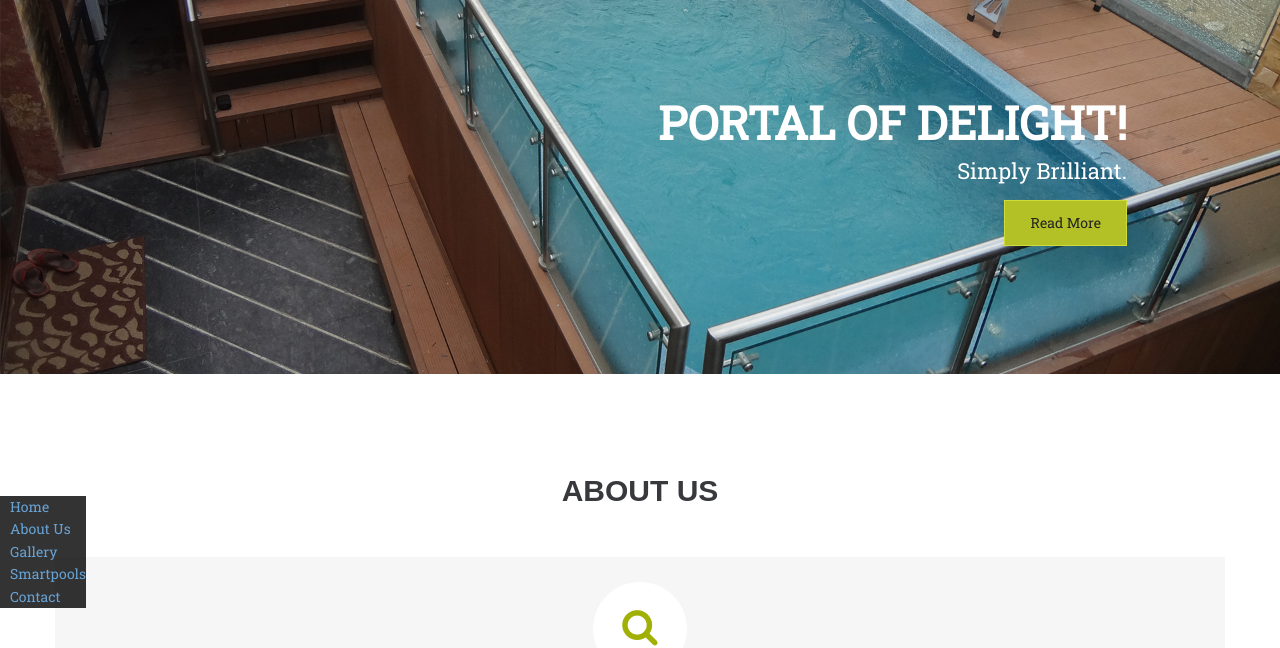
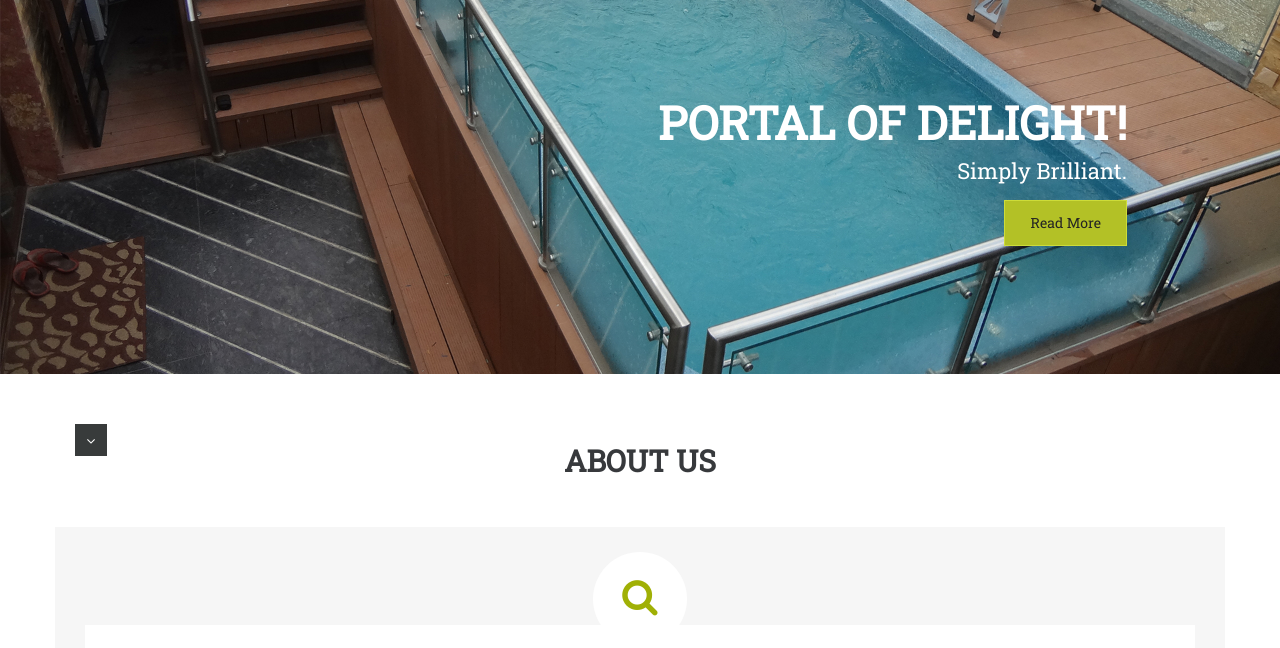
Before and after one commit to aluruakash/king-bound, a plain HTML site: page index.html in a window 1280 px wide. Shown: the part 192-840 px from the top of the page. Drawn offline with Linux system fonts and the light colour scheme; a web font is replaced by a local one.

Commit message:
Add exsisting file

```diff
--- a/css/main.css
+++ b/css/main.css
@@ -81,18 +81,17 @@ p.powered{
 	}
 }
 .fix{
-	position: fixed;
 	background-color: black;
 	opacity: .8;
-	bottom: -10px;
-	left: -30px;
-	z-index: 1;
+	position: absolute;
+	left: 0;
+	text-align: center;
 }
 .fix li{
 	list-style-type: none;
 }
 .copyright p{
-	text-align: center;
+	text-align: left;
 }
 .container h3{
 	font-family: 'Roboto Slab', serif;
@@ -106,3 +105,47 @@ a.footer-logo{
 .flex-caption p{
 	font-family: 'Roboto Slab', serif;
 }
+h2.aligncenter{
+	font-family: 'Roboto Slab', serif;
+}
+
+.row{
+	position: relative;
+}
+.scrolldown{
+    position:absolute;
+    width:32px;
+    height:32px;
+    top:0px;
+    left:20px;
+    background: #383b3b;
+}
+
+a.scrolldown {
+	outline:0;
+	text-align: center;
+}
+
+a.scrolldown:hover,a.scrolldown:active,a.scrolldown:focus {
+	opacity:1;
+	text-decoration:none;
+}
+a.scrolldown i {
+	margin-top: 10px;
+	color: #fff;
+}
+a.scrolldown i:hover {
+	text-decoration:none;
+}
+
+@media(max-width: 767px){
+	.footer-logo img{
+		width: 20%;
+		position: absolute;
+		left: 0;
+		right: 0;
+		top:50px;
+		margin-left: auto;
+		margin-right: auto;
+	}
+}
--- a/index.html
+++ b/index.html
@@ -14,6 +14,7 @@
 <link href="css/gallery-1.css" rel="stylesheet">
 <link href="css/style.css" rel="stylesheet" />
 <link href="css/main.css" rel="stylesheet" />
+<link rel="shortcut icon" href="favicon.ico">
 
 
 <link href="https://fonts.googleapis.com/css?family=Roboto+Slab" rel="stylesheet">
@@ -94,23 +95,15 @@
 	<section id="content">
 	<a  name="about"></a>
 	<div class="container box1">
-		<div class="row">
-			<ul class="fix">
-				<li><a href="#home">Home</a></li>
-				<li><a href="#about">About Us</a></li>
-                <li><a href="#gallery">Gallery</a></li>
-				<li><a href="#download">Smartpools</a></li>
-                <li><a href="#contact">Contact</a></li>
-			</ul>
-		</div>
 	    <div class="row">
 			<div class="col-md-12">
 				<div class="aligncenter"><h2 class="aligncenter">About Us</h2></div>
 			</div>
-		</div>
-		<div class="row">
-		<div class="skill-home"> <div class="skill-home-solid clearfix">
-		<div class="col-md-3 col-lg-12 text-center">
+        <a href="#gallery" class="scrolldown"><i class="fa fa-angle-down active"></i></a>
+        </div>
+        <div class="row">
+        <div class="skill-home"> <div class="skill-home-solid clearfix">
+        <div class="col-md-3 col-lg-12 text-center">
 		<span class="icons c1"><i class="fa fa-search"></i></span> <div class="box-area">
 			<h3>Features</h3>
 			<p>SmartPools™ is the world's leading specialist in luxury 	swim spas, products and solutions. Our award winning range of intelligent swimming solutions have been internationally acclaimed for their innovative design, aesthetics and functionality. You can now experience space savvy, affordable luxury in the comfort and privacy of your own home.</p>
@@ -142,11 +135,11 @@
 	<section id="gallery-1" class="content-block section-wrapper gallery-1">
     	 	<div class="container">
 
-		<a  name="gallery"></a>
+        <a  name="gallery"></a>
             <!-- /.gallery-filter -->
+            <div class="row">
             <h3>Gallery</h3>
-
-            <div class="row">
+            <a href="#download" class="scrolldown"><i class="fa fa-angle-down active"></i></a>
                 <div id="isotope-gallery-container">
                     <div class="col-md-4 col-sm-6 col-xs-12 gallery-item-wrapper artwork creative">
                         <div class="gallery-item">
@@ -279,8 +272,9 @@
 				<div class="col-md-12">
 					<div class="section-title text-center">
 						<h3>Smartpool Broucher</h3>
-						<embed src="study/SmartPools booklet.pptx" type="application/pdf"   height="300px" width="100%" class="responsive">
+						<embed src="study/SmartPools booklet.pptx" type="application/pdf"   height="10px" width="100%" class="responsive">
 						<a href="study/SmartPools booklet.pptx">Download</a>
+                        <a href="#contact" class="scrolldown"><i class="fa fa-angle-down active"></i></a>
 					</div>
 				</div>
 			</div>
```
Also changed, not shown: LICENSE.txt (deleted), README.txt (deleted), favicon.ico (added), img/favicon.png (added).
